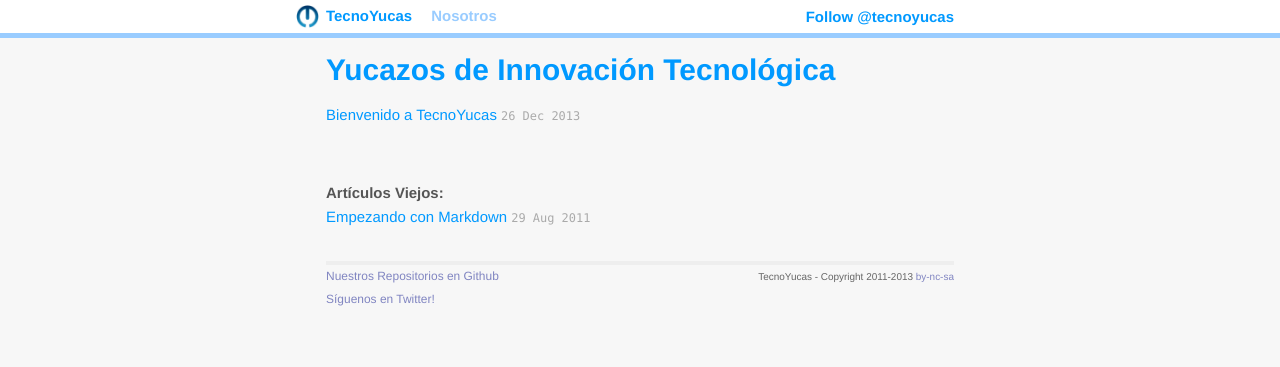
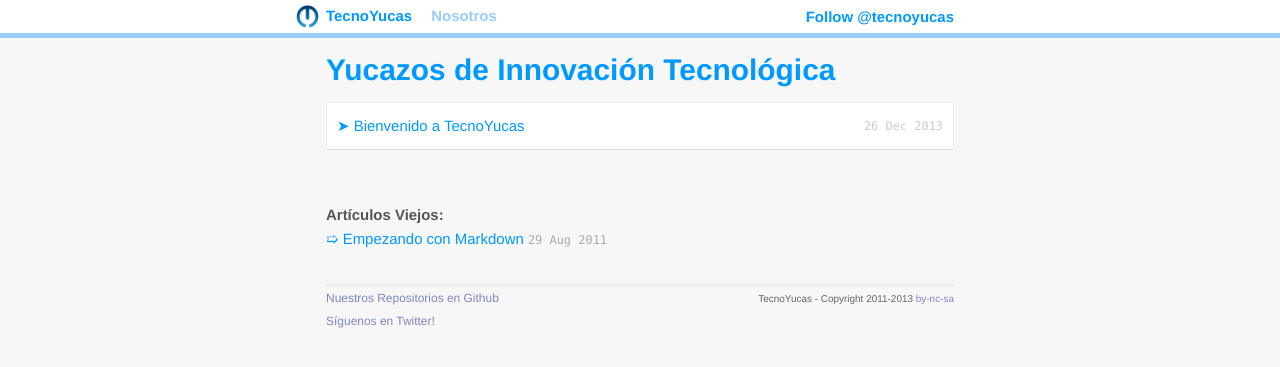
Before and after one commit to tecnoyucas/tecnoyucas.github.io, a Jekyll site: the page built from index.html, in a window 1280 px wide. Shown: the top 367 px of the page. Built offline with Jekyll 4.4.1, drawn with Linux system fonts in a browser that asks for light colours; Markdown is read by kramdown in place of the engine named in the settings; comment, search, counter and statistics services are not loaded.

Commit message:
Small improvements to the index lists

```diff
--- a/css/main.css
+++ b/css/main.css
@@ -52,6 +52,37 @@
 
 .posts li {
   line-height: 1.75em;
+}
+
+.posts li.solid > a {
+  background: white;
+  width: 606px;
+  border-radius: 2px;
+  border: 1px solid #eee;
+  border-bottom: 1px solid #ddd;
+  margin-bottom: 1px;
+  padding: 10px;
+  display: inline-block;
+}
+
+.posts li.solid > a:hover {
+  border: 1px solid #9cf;
+  border-left: 2px solid #09f;
+  padding-left: 9px;
+  text-decoration: none;
+}
+
+.posts li.solid > a:active {
+  background: #eee;
+}
+
+.posts li.solid > a span {
+  float: right;
+  color: #ccc;
+}
+
+.posts li.solid > a:hover span {
+  color: #5af;
 }
 
 .posts span {
--- a/index.html
+++ b/index.html
@@ -8,7 +8,12 @@
 	<ul class="posts">
 		{% for post in site.posts %}
 			{% unless post.categories contains 'old' %}
-				<li><a href="{{ post.url }}">{{ post.title }}</a> <span>{{ post.date | date_to_string }}</span></li>
+				<li class="solid">
+					<a href="{{ post.url }}">
+						&#x27a4 {{ post.title }}
+						<span>{{ post.date | date_to_string }}</span>
+					</a>
+				</li>
 			{% endunless %}
 		{% endfor %}
 	</ul>
```
Also changed, not shown: other parts of index.html (+1 -1 lines).
